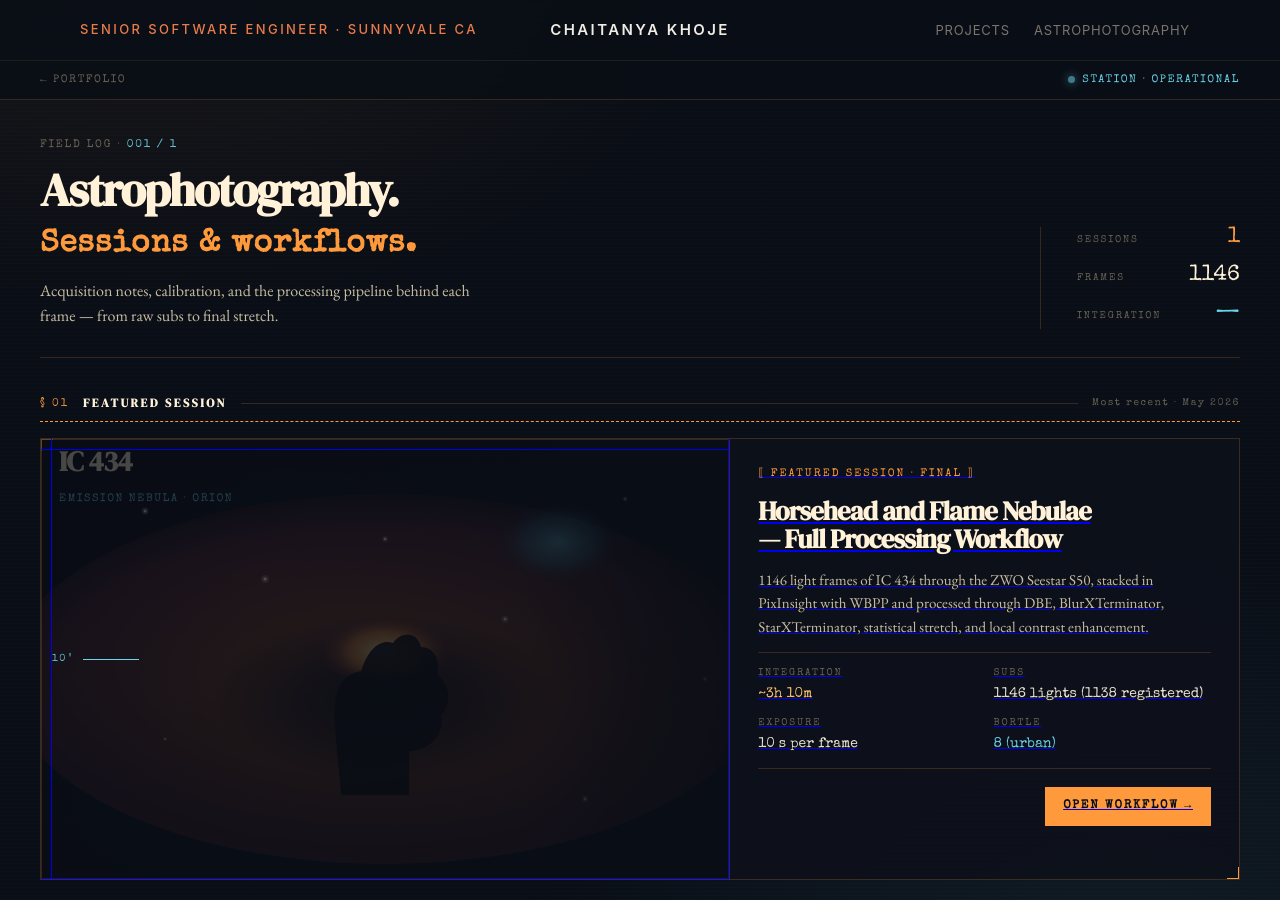
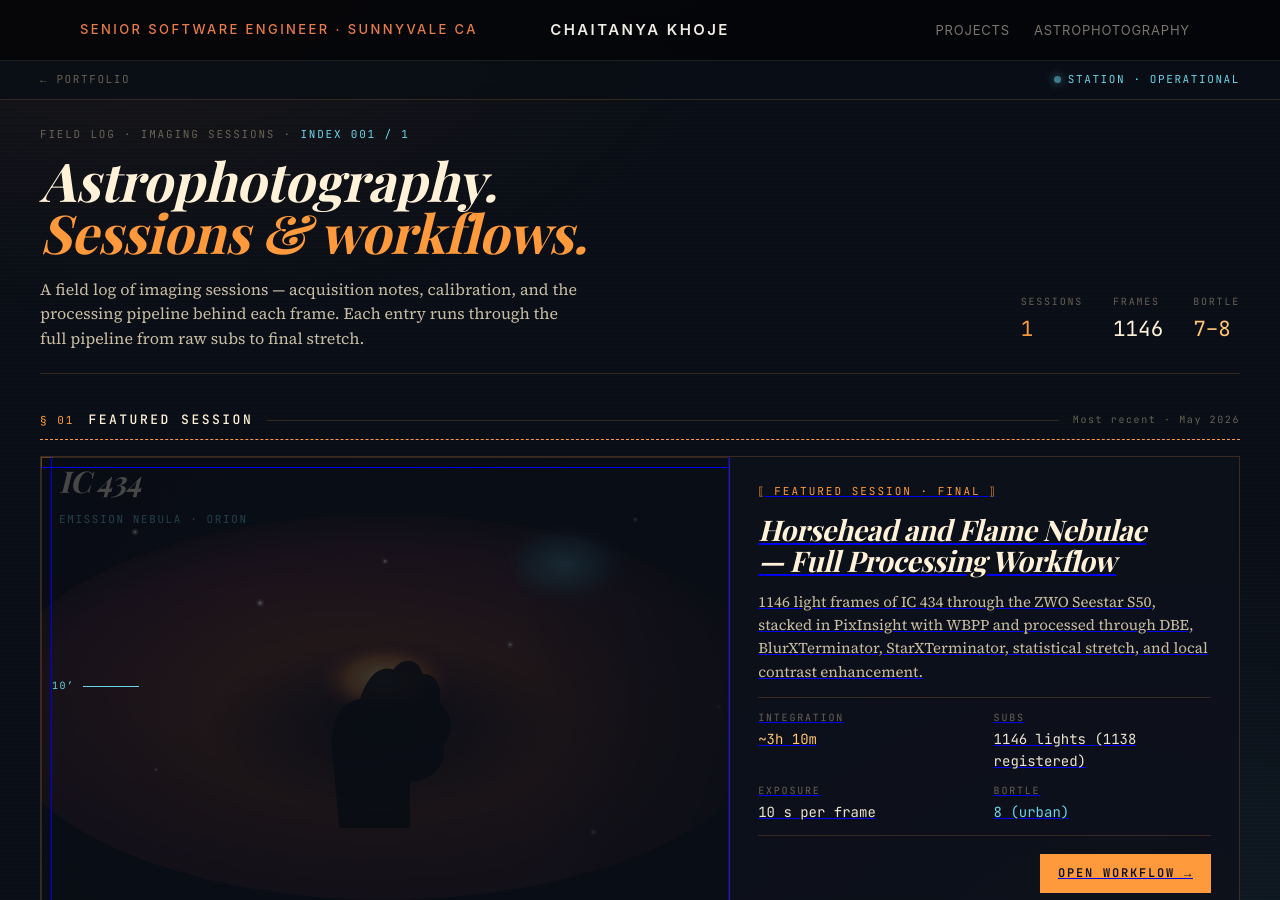
Before and after one commit to ChaitanyaKhoje/chaitanyakhoje.github.io, a Jekyll site: the page built from astrophotography.html, in a window 1280 px wide and 900 px high. Built offline with Jekyll 4.4.1, drawn with Linux system fonts in a browser that asks for light colours; some web fonts are replaced.

Commit message:
fix: revert to design-spec fonts for modern Aurora theme
Modern theme fonts per design:
- JetBrains Mono — all mono labels, telemetry, status strips
- Source Serif 4 — body prose, descriptions
- Playfair Display italic 700 — display headings (h1, designation,
  featured title, card titles)

Reverts the DM Serif Display / EB Garamond / Special Elite swap that
was applied in a prior PR. Updates --al-display-h, --al-display-weight,
--al-display-style, --al-display-track tokens and all heading rules
that use them. Section labels switched back to mono (upper + tracked).

Co-Authored-By: Claude Sonnet 4.6 <noreply@anthropic.com>

```diff
--- a/assets/css/portfolio.css
+++ b/assets/css/portfolio.css
@@ -71,12 +71,12 @@ body.modal-open {
 }
 
 body.astro-page {
-  background: #0a0e16;
-  color: #ece5d3;
+  background: #05060a;
+  color: #f1ede5;
 }
 
 body.astro-page .topbar {
-  background: color-mix(in srgb, #0a0e16 88%, transparent);
+  background: color-mix(in srgb, #05060a 88%, transparent);
 }
 
 body.astro-page .article-shell {
@@ -591,18 +591,17 @@ body.astro-page .article-shell {
 
 /* ── Tokens ── */
 .db-wrap {
-  /* Aurora palette — golden-orange × cyan-aqua over deep navy */
-  --db-bg:      #0a0e16;
-  --db-ink:     #ece5d3;
-  --db-ink-sub: #c8bda3;
-  --db-mute:    rgba(110,100,80,0.65);
-  --db-rule:    rgba(255,154,60,0.18);
-  --db-panel:   rgba(17,21,31,0.84);
-  --db-a1:      #ff9a3c;   /* primary: gold-orange */
-  --db-a2:      #6ad5e8;   /* secondary: cyan-aqua */
-  --db-a3:      #ffc572;   /* tertiary: amber */
-  --db-mono:    'Special Elite', 'Courier New', monospace;
-  --db-serif:   'EB Garamond', Georgia, serif;
+  --db-bg:      #04060b;
+  --db-ink:     #c8d3e6;
+  --db-ink-sub: #aeb8cc;
+  --db-mute:    rgba(170,190,220,0.45);
+  --db-rule:    rgba(94,197,193,0.14);
+  --db-panel:   rgba(8,12,22,0.78);
+  --db-a1:      #e85a4f;
+  --db-a2:      #5ec5c1;
+  --db-a3:      #8aa9ff;
+  --db-mono:    'JetBrains Mono', ui-monospace, monospace;
+  --db-serif:   'Source Serif 4', 'Source Serif Pro', Georgia, serif;
 
   position: relative;
   background: var(--db-bg);
@@ -618,12 +617,10 @@ body.astro-page .article-shell {
   pointer-events: none;
   z-index: 0;
   background-image:
-    radial-gradient(rgba(255,200,140,0.4) 0.5px, transparent 0.5px),
-    radial-gradient(800px 500px at 10% -8%, rgba(255,154,60,0.08), transparent 70%),
-    radial-gradient(800px 600px at 90% 110%, rgba(106,213,232,0.06), transparent 70%),
-    repeating-linear-gradient(0deg, rgba(106,213,232,0.015) 0 1px, transparent 1px 4px);
-  background-size: 220px 220px, 100% 100%, 100% 100%, 100% 100%;
-  opacity: 0.7;
+    radial-gradient(rgba(255,255,255,0.55) 0.5px, transparent 0.5px),
+    repeating-linear-gradient(0deg, rgba(94,197,193,0.03) 0 1px, transparent 1px 4px);
+  background-size: 220px 220px, 100% 100%;
+  opacity: 0.65;
 }
 
 /* ── Mission bar ── */
@@ -631,7 +628,7 @@ body.astro-page .article-shell {
   position: sticky;
   top: var(--nav-h);
   z-index: 10;
-  background: rgba(10,14,22,0.94);
+  background: rgba(4,6,11,0.94);
   backdrop-filter: blur(8px);
   -webkit-backdrop-filter: blur(8px);
   border-bottom: 1px solid var(--db-rule);
@@ -710,7 +707,7 @@ body.astro-page .article-shell {
 
 .db-toc-btn--active {
   background: var(--db-a2);
-  color: #0a0e16;
+  color: #04060b;
 }
 
 /* ── Hero section ── */
@@ -778,9 +775,9 @@ body.astro-page .article-shell {
   text-transform: uppercase;
 }
 
-.db-panel-header--teal { color: var(--db-a2); background: rgba(106,213,232,0.04); }
-.db-panel-header--blue { color: var(--db-a3); background: rgba(255,197,114,0.04); }
-.db-panel-header--red  { color: var(--db-a1); background: rgba(255,154,60,0.04); }
+.db-panel-header--teal { color: var(--db-a2); background: rgba(94,197,193,0.04); }
+.db-panel-header--blue { color: var(--db-a3); background: rgba(138,169,255,0.04); }
+.db-panel-header--red  { color: var(--db-a1); background: rgba(232,90,79,0.04); }
 
 .db-panel-header--small { padding: 6px 12px; font-size: 9px; }
 .db-panel-right { color: var(--db-mute); }
@@ -809,7 +806,7 @@ body.astro-page .article-shell {
   font-style: italic;
   font-size: 38px;
   line-height: 1.05;
-  color: #ece5d3;
+  color: #f0f3f9;
   margin-top: 2px;
 }
 
@@ -825,7 +822,7 @@ body.astro-page .article-shell {
   font-weight: 500;
   font-size: 26px;
   font-variant-numeric: tabular-nums;
-  color: #ece5d3;
+  color: #e7ecf6;
   margin-top: 2px;
 }
 
@@ -850,7 +847,7 @@ body.astro-page .article-shell {
   font-size: clamp(28px, 3.5vw, 48px);
   line-height: 1.05;
   letter-spacing: -0.4px;
-  color: #ece5d3;
+  color: #f0f3f9;
 }
 
 .db-subtitle {
@@ -858,7 +855,7 @@ body.astro-page .article-shell {
   font-family: var(--db-serif);
   font-size: 17px;
   line-height: 1.5;
-  color: #c8bda3;
+  color: #aeb8cc;
   max-width: 740px;
 }
 
@@ -867,7 +864,7 @@ body.astro-page .article-shell {
 .db-title-meta {
   font-family: var(--db-mono);
   font-size: 12px;
-  color: #ece5d3;
+  color: #c8d3e6;
   margin-top: 4px;
 }
 
@@ -926,7 +923,7 @@ body.astro-page .article-shell {
   font-family: var(--db-serif);
   font-size: clamp(24px, 3vw, 34px);
   line-height: 1.1;
-  color: #ece5d3;
+  color: #f0f3f9;
   text-decoration: none;
   margin-bottom: 12px;
 }
@@ -979,7 +976,7 @@ body.astro-page .article-shell {
   bottom: 14px;
   left: 14px;
   padding: 5px 9px;
-  background: rgba(10,14,22,0.7);
+  background: rgba(4,6,11,0.7);
   border: 1px solid var(--db-rule);
   font-size: 10px;
   letter-spacing: 1.5px;
@@ -991,7 +988,7 @@ body.astro-page .article-shell {
   bottom: 14px;
   right: 14px;
   padding: 5px 9px;
-  background: rgba(10,14,22,0.7);
+  background: rgba(4,6,11,0.7);
   border: 1px solid var(--db-rule);
   font-size: 10px;
   letter-spacing: 1.5px;
@@ -1022,7 +1019,7 @@ body.astro-page .article-shell {
   padding: 9px 12px;
   border: 0;
   cursor: pointer;
-  background: rgba(10,14,22,0.85);
+  background: rgba(8,12,22,0.85);
   color: #cfd6e4;
   font-family: var(--db-mono);
   font-size: 10px;
@@ -1032,7 +1029,7 @@ body.astro-page .article-shell {
 }
 
 .db-tab:hover  { background: rgba(138,169,255,0.1); color: var(--db-a3); }
-.db-tab--active { background: var(--db-a2); color: #0a0e16; font-weight: 600; }
+.db-tab--active { background: var(--db-a2); color: #04060b; font-weight: 600; }
 
 /* ── Action bar ── */
 .db-action-bar {
@@ -1052,7 +1049,7 @@ body.astro-page .article-shell {
 .db-action-btn {
   background: transparent;
   border: 0;
-  color: #ece5d3;
+  color: #c8d3e6;
   cursor: pointer;
   font-family: var(--db-mono);
   font-size: 10px;
@@ -1123,7 +1120,7 @@ body.astro-page .article-shell {
   font-weight: 500;
   font-size: 13px;
   letter-spacing: 2.5px;
-  color: #ece5d3;
+  color: #f0f3f9;
   text-transform: uppercase;
 }
 
@@ -1155,7 +1152,7 @@ body.astro-page .article-shell {
 .db-gear-val {
   font-family: var(--db-serif);
   font-size: 16px;
-  color: #ece5d3;
+  color: #e7ecf6;
   line-height: 1.35;
 }
 
@@ -1172,7 +1169,7 @@ body.astro-page .article-shell {
   border: 1px solid var(--db-rule);
   font-size: 10px;
   letter-spacing: 1.4px;
-  color: #ece5d3;
+  color: #c8d3e6;
   display: inline-flex;
   align-items: center;
   gap: 6px;
@@ -1191,7 +1188,7 @@ body.astro-page .article-shell {
   font-family: var(--db-serif);
   font-size: 17px;
   line-height: 1.72;
-  color: #c8bda3;
+  color: #c8d0e0;
   max-width: 760px;
 }
 
@@ -1206,7 +1203,7 @@ body.astro-page .article-shell {
   font-weight: 500;
   font-size: 13px;
   letter-spacing: 2.5px;
-  color: #ece5d3;
+  color: #f0f3f9;
   text-transform: uppercase;
 }
 
@@ -1229,13 +1226,13 @@ body.astro-page .article-shell {
   font-size: 11px;
   letter-spacing: 1.8px;
   text-transform: uppercase;
-  color: #ece5d3;
+  color: #e7ecf6;
   margin: 28px 0 10px;
 }
 
 .db-prose p { margin: 0 0 16px; }
 
-.db-prose strong { color: #ece5d3; }
+.db-prose strong { color: #e7ecf6; }
 
 .db-prose a { color: var(--db-a3); text-decoration: underline; text-underline-offset: 3px; }
 
@@ -1290,7 +1287,7 @@ body.astro-page .article-shell {
 .db-prose code {
   font-family: var(--db-mono);
   font-size: 12px;
-  color: #c8bda3;
+  color: #aeb8cc;
 }
 
 .db-prose pre {
@@ -1304,7 +1301,7 @@ body.astro-page .article-shell {
 }
 
 .db-prose code {
-  background: rgba(10,14,22,0.8);
+  background: rgba(8,12,22,0.8);
   padding: 1px 5px;
   border: 1px solid var(--db-rule);
 }
@@ -1329,7 +1326,7 @@ body.astro-page .article-shell {
   font-family: var(--db-serif);
   font-size: 15px;
   line-height: 1.5;
-  color: #c8bda3;
+  color: #c8d0e0;
 }
 
 .db-prose ol li::before {
@@ -1377,9 +1374,9 @@ body.astro-page .article-shell {
   position: absolute;
   top: 12px;
   padding: 3px 8px;
-  background: rgba(10,14,22,0.7);
+  background: rgba(4,6,11,0.7);
   border: 1px solid var(--db-rule);
-  color: #ece5d3;
+  color: #c8d3e6;
   font-size: 10px;
   letter-spacing: 1.6px;
   text-transform: uppercase;
@@ -1406,7 +1403,7 @@ body.astro-page .article-shell {
   width: 32px;
   height: 32px;
   border-radius: 50%;
-  background: rgba(10,14,22,0.85);
+  background: rgba(4,6,11,0.85);
   border: 1.5px solid var(--db-a3);
   display: flex;
   align-items: center;
@@ -1427,7 +1424,7 @@ body.astro-page .article-shell {
 .db-ba-stage + .db-ba-stage { border-left: 1px solid var(--db-rule); }
 
 .db-ba-stage-tag  { font-size: 9px; letter-spacing: 1.8px; margin-bottom: 4px; }
-.db-ba-stage-title { font-size: 12px; color: #ece5d3; letter-spacing: 0.4px; margin-bottom: 3px; }
+.db-ba-stage-title { font-size: 12px; color: #e7ecf6; letter-spacing: 0.4px; margin-bottom: 3px; }
 .db-ba-stage-desc  { font-size: 11px; color: var(--db-mute); }
 
 .db-ba-stage--a1 .db-ba-stage-tag { color: var(--db-a1); }
@@ -1472,7 +1469,7 @@ body.astro-page .article-shell {
 }
 
 .db-sval {
-  color: #ece5d3;
+  color: #e7ecf6;
   font-variant-numeric: tabular-nums;
   text-align: right;
   font-size: 11px;
@@ -1688,10 +1685,13 @@ body.astro-page .article-shell {
   /* Scale knobs */
   --al-side-scale: 0.95;
   --al-hero-scale: 0.95;
-  /* Fonts */
-  --al-mono:      'Special Elite', 'Courier New', monospace;
-  --al-serif:     'EB Garamond', Georgia, serif;
-  --al-display-h: 'DM Serif Display', Georgia, serif;
+  /* Fonts — modern theme, matching design spec */
+  --al-mono:           'JetBrains Mono', ui-monospace, monospace;
+  --al-serif:          'Source Serif 4', 'Source Serif Pro', Georgia, serif;
+  --al-display-h:      'Playfair Display', Georgia, serif;
+  --al-display-weight: 700;
+  --al-display-style:  italic;
+  --al-display-track:  -0.4px;
 
   position: relative;
   background: var(--al-bg);
@@ -1760,17 +1760,12 @@ body.astro-page .article-shell {
 
 /* ── Header ── */
 .astro-listing-wrap .al-head {
-  padding: 36px 0 28px;
+  padding: calc(28px * var(--al-hero-scale)) 0 22px;
   border-bottom: 1px solid var(--al-rule);
   display: grid;
-  grid-template-columns: minmax(0, 1fr) auto;
-  gap: 48px;
+  grid-template-columns: 1fr auto;
+  gap: 24px;
   align-items: end;
-}
-.astro-listing-wrap .al-head-left {
-  min-width: 0;
-  display: flex;
-  flex-direction: column;
 }
 .astro-listing-wrap .al-head .al-meta {
   font-family: var(--al-mono);
@@ -1778,50 +1773,37 @@ body.astro-page .article-shell {
   letter-spacing: 1.8px;
   text-transform: uppercase;
   color: var(--al-mute);
-  margin-bottom: 14px;
+  margin-bottom: 10px;
 }
 .astro-listing-wrap .al-head .al-meta .al-accent-blue { color: var(--al-blue); }
 .astro-listing-wrap .al-head h1 {
   font-family: var(--al-display-h);
-  font-weight: 700;
-  font-size: clamp(30px, calc(3.8vw * var(--al-hero-scale)), 50px);
+  font-style: var(--al-display-style);
+  font-weight: var(--al-display-weight);
+  font-size: clamp(34px, calc(4.4vw * var(--al-hero-scale)), 56px);
   line-height: 0.98;
-  letter-spacing: -1.5px;
+  letter-spacing: var(--al-display-track);
   color: var(--al-cream);
   margin-bottom: 18px;
   text-wrap: balance;
 }
 .astro-listing-wrap .al-head h1 .al-accent {
   color: var(--al-orange);
-  font-family: var(--al-mono);
-  font-weight: 600;
-  font-size: 0.68em;
-  letter-spacing: 1px;
-  vertical-align: baseline;
+  font-style: var(--al-display-style);
 }
 .astro-listing-wrap .al-head .al-sub {
   font-family: var(--al-serif);
   font-size: 16px;
   line-height: 1.55;
   color: var(--al-ink-mid);
-  max-width: 460px;
-  margin: 0;
-}
-/* Stats: vertical column, label left / number right, divider on left */
+  max-width: 540px;
+}
 .astro-listing-wrap .al-head .al-stats {
-  display: flex;
-  flex-direction: column;
-  gap: 16px;
-  border-left: 1px solid var(--al-rule);
-  padding-left: 36px;
-  padding-bottom: 4px;
-  min-width: 200px;
-}
-.astro-listing-wrap .al-stat {
-  display: flex;
-  align-items: baseline;
-  justify-content: space-between;
-  gap: 18px;
+  display: grid;
+  grid-template-columns: auto auto auto;
+  gap: 20px 30px;
+  align-self: end;
+  padding-bottom: 6px;
 }
 .astro-listing-wrap .al-stat .al-k {
   font-family: var(--al-mono);
@@ -1829,13 +1811,13 @@ body.astro-page .article-shell {
   letter-spacing: 1.8px;
   text-transform: uppercase;
   color: var(--al-mute);
+  margin-bottom: 2px;
 }
 .astro-listing-wrap .al-stat .al-v {
   font-family: var(--al-mono);
   font-variant-numeric: tabular-nums;
-  font-size: 22px;
+  font-size: calc(22px * var(--al-hero-scale));
   color: var(--al-cream);
-  line-height: 1;
 }
 .astro-listing-wrap .al-stat .al-v.is-orange { color: var(--al-orange); }
 .astro-listing-wrap .al-stat .al-v.is-blue   { color: var(--al-blue); }
@@ -1857,9 +1839,9 @@ body.astro-page .article-shell {
   letter-spacing: 2px;
 }
 .astro-listing-wrap .al-sec-title {
-  font-family: var(--al-display-h);
-  font-weight: 600;
-  font-size: 12px;
+  font-family: var(--al-mono);
+  font-weight: 500;
+  font-size: 13px;
   letter-spacing: 2.5px;
   color: var(--al-cream);
   text-transform: uppercase;
@@ -1904,7 +1886,7 @@ body.astro-page .article-shell {
 
 .astro-listing-wrap .al-featured-img {
   position: relative;
-  background: #050a14;
+  background: #050408;
   min-height: 440px;
   overflow: hidden;
 }
@@ -1935,9 +1917,10 @@ body.astro-page .article-shell {
 }
 .astro-listing-wrap .al-hud-tag .al-desig-big {
   font-family: var(--al-display-h);
-  font-weight: 700;
-  font-size: 28px;
-  letter-spacing: -0.5px;
+  font-style: var(--al-display-style);
+  font-weight: var(--al-display-weight);
+  font-size: 30px;
+  letter-spacing: var(--al-display-track);
   color: var(--al-cream);
   margin-bottom: 2px;
   text-transform: none;
@@ -1976,10 +1959,11 @@ body.astro-page .article-shell {
 }
 .astro-listing-wrap .al-featured-body h2 {
   font-family: var(--al-display-h);
-  font-weight: 700;
-  font-size: calc(28px * var(--al-hero-scale));
+  font-style: var(--al-display-style);
+  font-weight: var(--al-display-weight);
+  font-size: calc(30px * var(--al-hero-scale));
   line-height: 1.08;
-  letter-spacing: -0.8px;
+  letter-spacing: var(--al-display-track);
   color: var(--al-cream);
   text-wrap: balance;
 }
@@ -2061,7 +2045,7 @@ body.astro-page .article-shell {
 
 .astro-listing-wrap .al-card-thumb {
   position: relative; height: 200px;
-  background: #050a14; overflow: hidden;
+  background: #050408; overflow: hidden;
 }
 .astro-listing-wrap .al-card-thumb img,
 .astro-listing-wrap .al-card-thumb svg {
@@ -2077,8 +2061,10 @@ body.astro-page .article-shell {
 .astro-listing-wrap .al-card .al-card-desig {
   position: absolute; bottom: 12px; left: 14px; z-index: 2;
   font-family: var(--al-display-h);
-  font-weight: 700; font-size: 20px;
-  color: var(--al-cream); letter-spacing: -0.4px;
+  font-style: var(--al-display-style);
+  font-weight: var(--al-display-weight);
+  font-size: 22px;
+  color: var(--al-cream); letter-spacing: var(--al-display-track);
 }
 .astro-listing-wrap .al-card .al-session-tag {
   position: absolute; top: 10px; left: 12px; z-index: 2;
@@ -2097,8 +2083,10 @@ body.astro-page .article-shell {
 }
 .astro-listing-wrap .al-card-title {
   font-family: var(--al-display-h);
-  font-weight: 600; font-size: 16px; line-height: 1.3;
-  color: var(--al-ink); letter-spacing: -0.2px;
+  font-style: var(--al-display-style);
+  font-weight: var(--al-display-weight);
+  font-size: 17px; line-height: 1.3;
+  color: var(--al-ink); letter-spacing: var(--al-display-track);
 }
 .astro-listing-wrap .al-card-desc {
   font-family: var(--al-serif);
@@ -2180,8 +2168,8 @@ body.astro-page .article-shell {
 @media (max-width: 860px) {
   .astro-listing-wrap .al-listing { padding: 0 20px 40px; }
   .astro-listing-wrap .al-status-strip { padding-left: 20px; padding-right: 20px; }
-  .astro-listing-wrap .al-head { grid-template-columns: 1fr; gap: 24px; }
-  .astro-listing-wrap .al-head .al-stats { flex-direction: row; flex-wrap: wrap; border-left: none; border-top: 1px solid var(--al-rule); padding-left: 0; padding-top: 16px; min-width: 0; gap: 14px 28px; }
+  .astro-listing-wrap .al-head { grid-template-columns: 1fr; }
+  .astro-listing-wrap .al-head .al-stats { grid-template-columns: repeat(3, auto); justify-content: start; gap: 14px 24px; }
   .astro-listing-wrap .al-featured { grid-template-columns: 1fr; }
   .astro-listing-wrap .al-featured-img { min-height: 280px; }
   .astro-listing-wrap .al-featured-body { border-left: none; border-top: 1px solid var(--al-rule); }
--- a/astrophotography.html
+++ b/astrophotography.html
@@ -10,7 +10,7 @@ body_class: astro-page
 
 <link rel="preconnect" href="https://fonts.googleapis.com" />
 <link rel="preconnect" href="https://fonts.gstatic.com" crossorigin />
-<link href="https://fonts.googleapis.com/css2?family=DM+Serif+Display:ital@0;1&family=EB+Garamond:ital,wght@0,400;0,600;1,400;1,600&family=Special+Elite&display=swap" rel="stylesheet" />
+<link href="https://fonts.googleapis.com/css2?family=Playfair+Display:ital,wght@0,500;0,700;1,500;1,700&family=Source+Serif+4:ital,opsz,wght@0,8..60,400;0,8..60,600;1,8..60,400;1,8..60,600&family=JetBrains+Mono:wght@400;500;600&display=swap" rel="stylesheet" />
 
 {% assign astro_posts = site.posts | where: "layout", "astro-workflow" | sort: "date" | reverse %}
 {% assign total_sessions = astro_posts.size %}
@@ -40,15 +40,15 @@ body_class: astro-page
 
     <!-- Header -->
     <header class="al-head">
-      <div class="al-head-left">
+      <div>
         <div class="al-meta">
-          Field Log · <span class="al-accent-blue">001 / {{ total_sessions }}</span>
+          Field Log · Imaging Sessions · <span class="al-accent-blue">Index 001 / {{ total_sessions }}</span>
         </div>
         <h1>Astrophotography.<br>
           <span class="al-accent">Sessions &amp; workflows.</span>
         </h1>
         <p class="al-sub">
-          Acquisition notes, calibration, and the processing pipeline behind each frame — from raw subs to final stretch.
+          A field log of imaging sessions — acquisition notes, calibration, and the processing pipeline behind each frame. Each entry runs through the full pipeline from raw subs to final stretch.
         </p>
       </div>
       <div class="al-stats">
@@ -61,8 +61,8 @@ body_class: astro-page
           <div class="al-v">{{ total_frames | default: "—" }}</div>
         </div>
         <div class="al-stat">
-          <div class="al-k">Integration</div>
-          <div class="al-v is-blue">—</div>
+          <div class="al-k">Bortle</div>
+          <div class="al-v is-amber">7–8</div>
         </div>
       </div>
     </header>
```
Also changed, not shown: _layouts/astro-workflow.html (+11 -11 lines).
